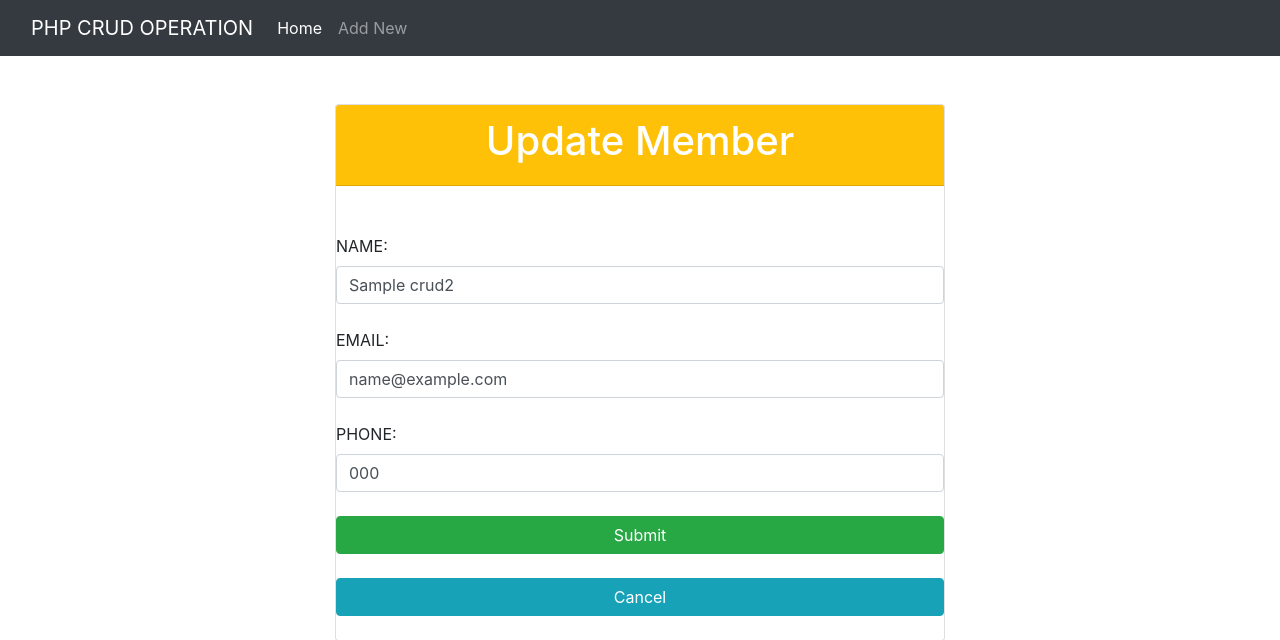
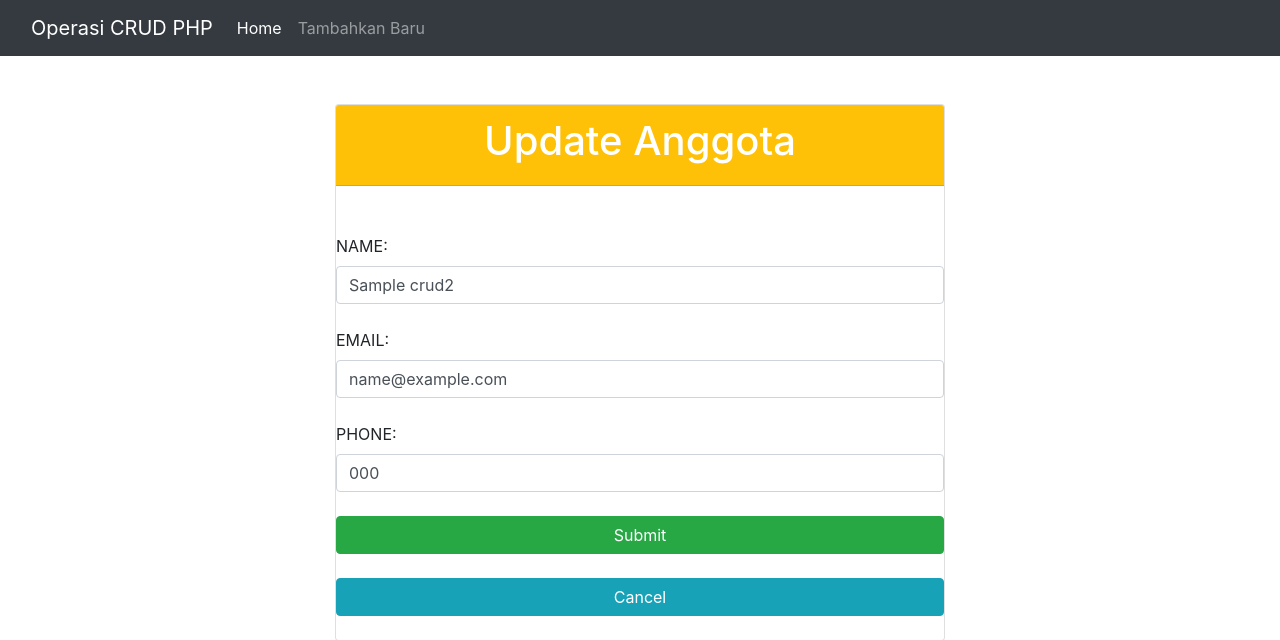
Before and after one commit to Kir4itsu/CRUDaplikasiPHP, a PHP site: page /edit.php?id=1 in a window 1280 px wide. Shown: the top 640 px of the page. Run offline with PHP 8.4, Linux system fonts and the light colour scheme; tables that the repository leaves empty or names only in its code hold one stand-in row (values such as "Sample post"); some libraries are stand-ins or nearby versions.

Commit message:
edit.php

```diff
--- a/edit.php
+++ b/edit.php
@@ -52,14 +52,14 @@
 <body>
 <nav class="navbar navbar-expand-lg navbar-dark bg-dark" class="fw-bold">
       <div class="container-fluid">
-        <a class="navbar-brand" href="index.php">PHP CRUD OPERATION</a>
+        <a class="navbar-brand" href="index.php">Operasi CRUD PHP</a>
         <div class="collapse navbar-collapse" id="navbarNav">
           <ul class="navbar-nav">
             <li class="nav-item">
               <a class="nav-link active" aria-current="page" href="index.php">Home</a>
             </li>
             <li class="nav-item">
-              <a class="nav-link" href="create.php">Add New</a>
+              <a class="nav-link" href="create.php">Tambahkan Baru</a>
             </li>
           </ul>
         </div>
@@ -72,7 +72,7 @@
  <br><br><div class="card">
 
  <div class="card-header bg-warning">
- <h1 class="text-white text-center">  Update Member </h1>
+ <h1 class="text-white text-center">  Update Anggota </h1>
  </div><br>
 
  <input type="hidden" name="id" value="<?php echo $id; ?>" class="form-control"> <br>
```
